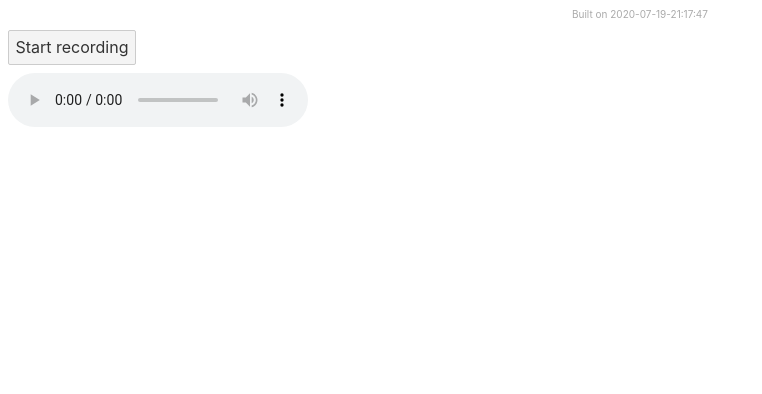
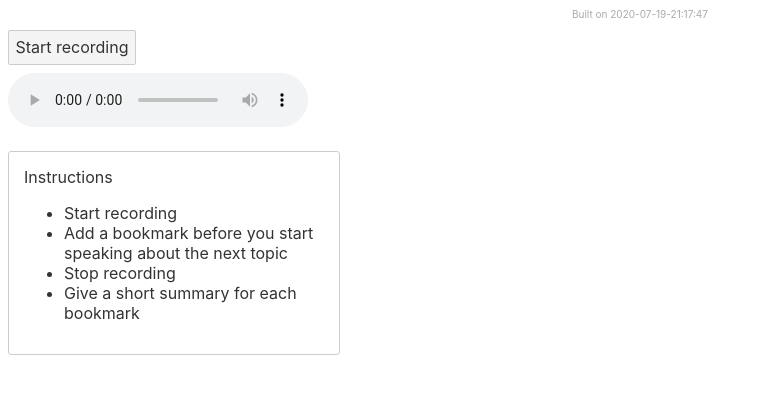
Before and after one commit to francoishill/voicenote-magic, a Svelte app: page / in a window 1280 px wide. Shown: the top 394 px of the page, without its empty margins (0-762 px from the left). Built offline with nearby package versions, Linux system fonts and the light colour scheme.

Commit message:
ux: add instructions and wording change

```diff
--- a/src/components/BookmarkWhileRecording.svelte
+++ b/src/components/BookmarkWhileRecording.svelte
@@ -110,9 +110,10 @@
   }
 
   function combineBookmarksAsText() {
-    return bookmarks
-      .map(b => `[${b.time.toFixed(2)}s] ${b.transcript}`)
-      .join("\n");
+    return (
+      "Voicenote bookmarks\n" +
+      bookmarks.map(b => `[${b.time.toFixed(2)}s] ${b.transcript}`).join("\n")
+    );
   }
 
   function createTextFile(filenameSafeTimeString) {
@@ -223,6 +224,12 @@
   .spacer-20 {
     margin-top: 20px;
   }
+  .simple-card {
+    border: solid 1px #ccc;
+    border-radius: 3px;
+    width: 300px;
+    padding: 15px;
+  }
 </style>
 
 {#if !recorder}
@@ -302,6 +309,18 @@
 
 <div class="spacer-20" />
 
+<div class="simple-card">
+  <div>Instructions</div>
+  <ul>
+    <li>Start recording</li>
+    <li>Add a bookmark before you start speaking about the next topic</li>
+    <li>Stop recording</li>
+    <li>Give a short summary for each bookmark</li>
+  </ul>
+</div>
+
+<div class="spacer-20" />
+
 {#if lastAudioBlob && allBookmarksHasTranscript}
   <!-- <h1 style="color:green">Well done, you filled all bookmarks</h1> -->
   <button on:click={shareAudioFile}>Share audio only</button>
--- a/src/components/VoiceRecognitionInput.svelte
+++ b/src/components/VoiceRecognitionInput.svelte
@@ -35,7 +35,7 @@
   }
 </script>
 
-<input bind:value placeholder="Name this bookmark..." />
+<input bind:value placeholder="Summary..." />
 
 {#if !recogniser}
   <button on:click={transcribeAudioPhrase}>
```
